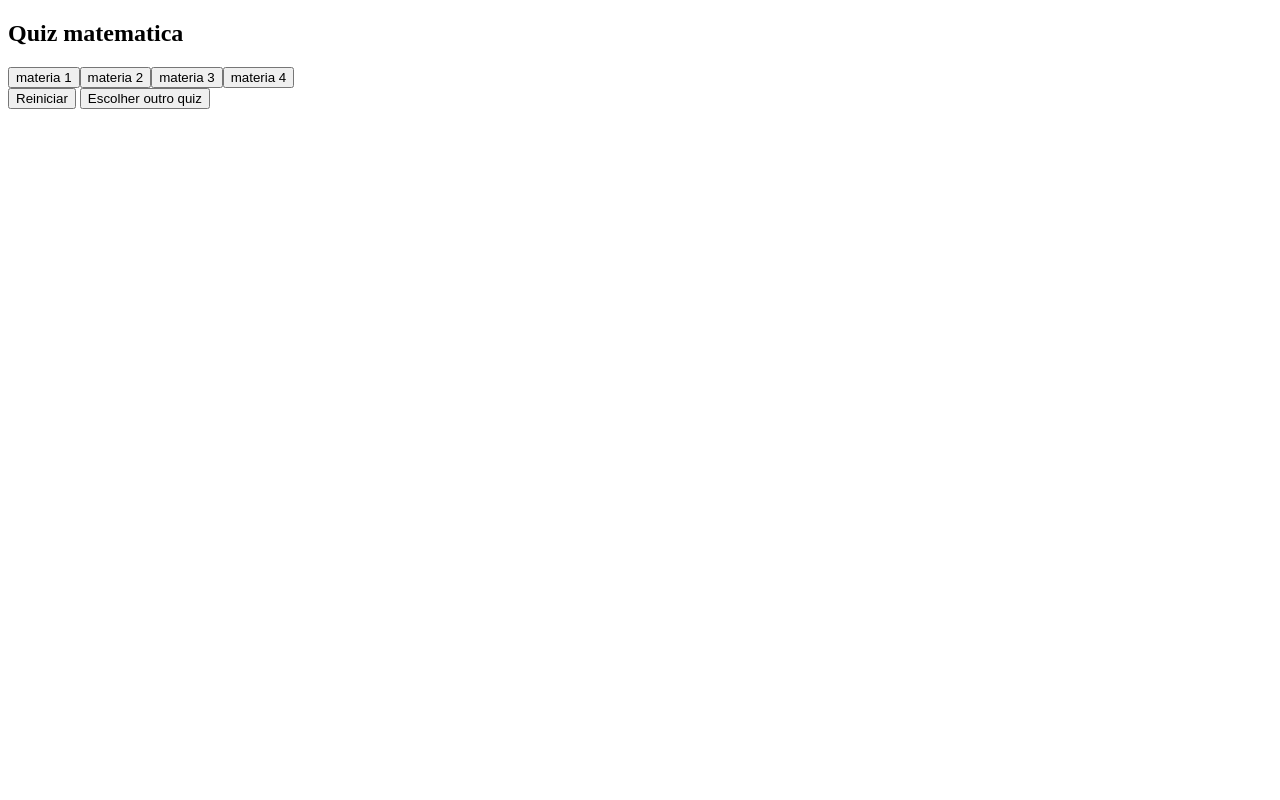
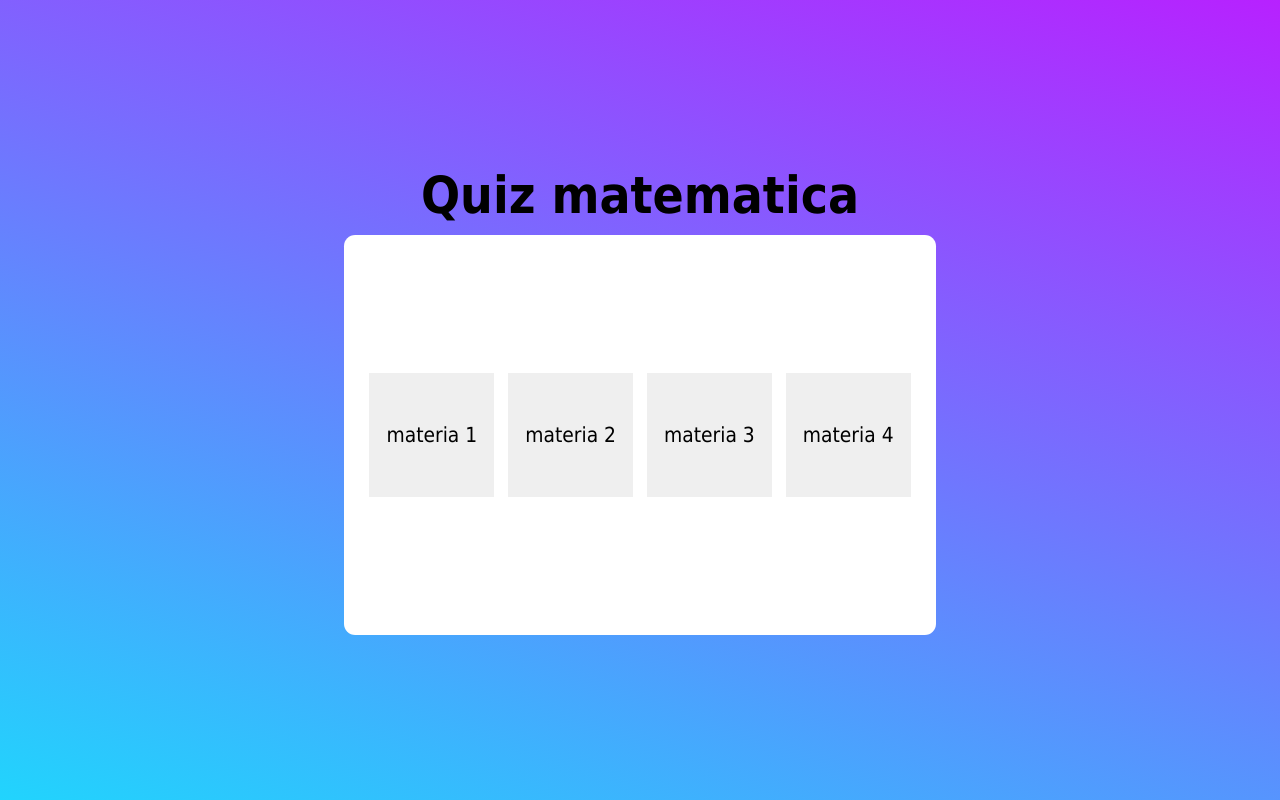
Before and after one commit to LuringBloom/projeto-quiz-matematica, a website with bundled scripts: page index.html in a window 1280 px wide. Built offline with nearby package versions, Linux system fonts and the light colour scheme.

Commit message:
Update index.html

```diff
--- a/index.html
+++ b/index.html
@@ -3,7 +3,7 @@
 <head>
     <meta charset="UTF-8">
     <meta name="viewport" content="width=device-width, initial-scale=1.0">
-    <link rel="stylesheet" href="/quizIndex/styles.css">
+    <link rel="stylesheet" href="./styles.css">
     <script type="module" src="./script.js"></script>
     <title>Quiz</title>
 </head>
```
